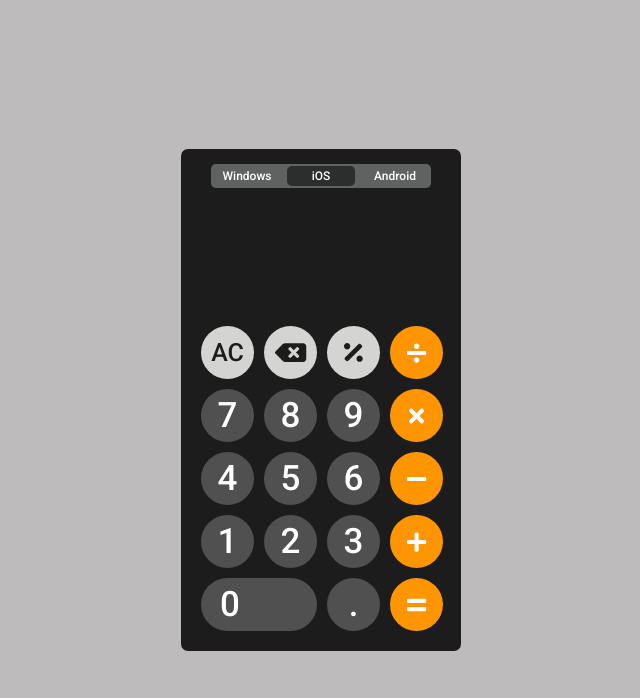
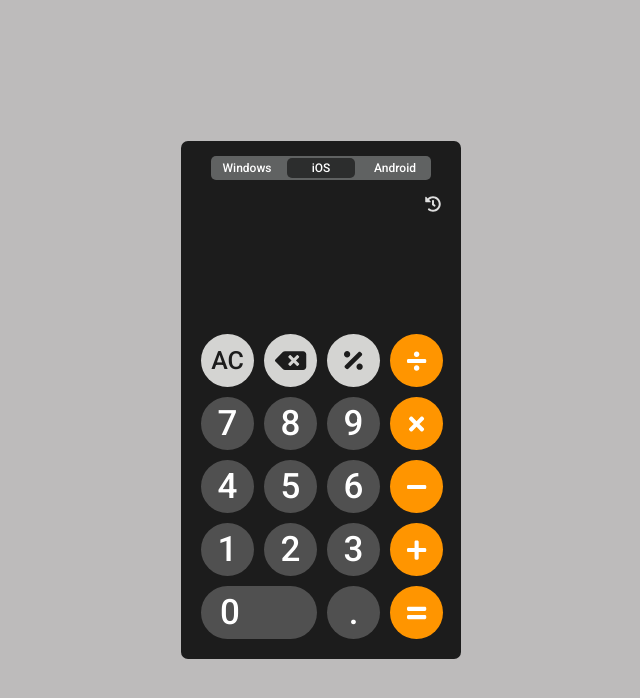
Before and after one commit to eSilvac/calculator-react, a React (Create React App) app: page / in a window 1280 px wide. Shown: the top 698 px of the page, without its empty margins (319-959 px from the left). Built offline with nearby package versions, Linux system fonts and the light colour scheme.

Commit message:
Improving code and adding list of recent calcs

```diff
--- a/src/components/Calculator/Values/Values.jsx
+++ b/src/components/Calculator/Values/Values.jsx
@@ -1,8 +1,47 @@
+import { useState } from 'react';
 import * as S from './styles';
+import { FontAwesomeIcon } from '@fortawesome/react-fontawesome';
+import { faHistory } from '@fortawesome/free-solid-svg-icons';
+import Menu from '@mui/material/Menu';
+import MenuItem from '@mui/material/MenuItem';
 
-const CalculatorValues = ({ operation, result }) => {
+const CalculatorValues = ({ operation, result, handleBackToHistory }) => {
+  const [anchorEl, setAnchorEl] = useState(null);
+  const calcRecord = JSON.parse(localStorage.getItem('old_calcs')) || null;
+
+  const handleClick = event => {
+    setAnchorEl(event.currentTarget);
+  };
+  const handleClose = () => {
+    setAnchorEl(null);
+  };
+
   return (
     <S.ValueWrapper>
+      <S.IconWrapper onClick={handleClick}>
+        <FontAwesomeIcon icon={faHistory} />
+      </S.IconWrapper>
+      <Menu open={!!anchorEl} anchorEl={anchorEl} onClose={handleClose} value={null}>
+        {calcRecord ? (
+          calcRecord.map((record, idx) => (
+            <MenuItem
+              key={idx}
+              onClick={() => {
+                handleBackToHistory(record);
+                handleClose();
+              }}
+              sx={{ minWidth: 120, display: 'flex', flexDirection: 'column', alignItems: 'flex-start' }}
+            >
+              <S.MenuItemOperation>{record.operation.join(' ')}</S.MenuItemOperation>
+              <S.MenuItemResult>{record.result}</S.MenuItemResult>
+            </MenuItem>
+          ))
+        ) : (
+          <MenuItem onClick={handleClose} sx={{ fontSize: 14 }}>
+            No Math Records
+          </MenuItem>
+        )}
+      </Menu>
       <S.Operation>{operation}</S.Operation>
       <S.Result>{result}</S.Result>
     </S.ValueWrapper>
--- a/src/components/Calculator/Values/styles.js
+++ b/src/components/Calculator/Values/styles.js
@@ -5,6 +5,13 @@ export const ValueWrapper = styled.div`
   flex-direction: column;
   align-items: flex-end;
   padding: 20px;
+  padding-top: 0;
+`;
+
+export const IconWrapper = styled.div`
+  color: ${props => props.theme.operationText};
+  margin-bottom: 17px;
+  cursor: pointer;
 `;
 
 export const Operation = styled.p`
@@ -21,3 +28,14 @@ export const Result = styled.p`
   height: 35px;
   color: ${props => props.theme.resultText};
 `;
+
+export const MenuItemOperation = styled.span`
+  color: gray;
+  font-size: 14px;
+`;
+
+export const MenuItemResult = styled.span`
+  display: block;
+  color: #000;
+  font-size: 16px;
+`;
--- a/src/utils/hooks/useCalculator.jsx
+++ b/src/utils/hooks/useCalculator.jsx
@@ -5,6 +5,7 @@ const listOfOperators = ['+', '-', '*', '/'];
 const useCalculator = () => {
   const [operation, setOperation] = useState([]);
   const [result, setResult] = useState('');
+  const [solveFlag, setSolveFlag] = useState(false);
 
   const lastAddedItem = operation[operation.length - 1];
   const lastAddedItemType =
@@ -40,6 +41,7 @@ const useCalculator = () => {
     }
 
     if (newValueItem === 'operator') {
+      setSolveFlag(false);
       setOperation(prev => [...prev, newValue]);
       return;
     }
@@ -48,6 +50,15 @@ const useCalculator = () => {
       if (newValue === '%') {
         handlePercentage();
         return;
+      }
+
+      if (solveFlag) {
+        setSolveFlag(false);
+        setOperation([newValue]);
+        return;
+      } else {
+        console.log('test');
+        setSolveFlag(false);
       }
 
       let newNumber = lastAddedItemType === 'number' ? lastAddedItem + newValue : newValue;
@@ -64,7 +75,11 @@ const useCalculator = () => {
   };
 
   const handleSolve = () => {
-    setOperation([result]);
+    const oldCalcs = JSON.parse(localStorage.getItem('old_calcs')) || [];
+    localStorage.setItem('old_calcs', JSON.stringify([{ operation, result }, ...oldCalcs.slice(0, 4)]));
+
+    setSolveFlag(true);
+    setOperation(result);
     setResult('');
   };
 
@@ -109,7 +124,7 @@ const useCalculator = () => {
       const initial = arr.slice(0, position - 1);
       let rest = arr.slice(position + 1);
 
-      if (rest.length > 0) rest = ['*', ...rest];
+      if (rest.length > 0 && !listOfOperators.includes(rest[0])) rest = ['*', ...rest];
 
       return calculate([...initial, formatNumber(solution), ...rest]);
     }
@@ -151,6 +166,11 @@ const useCalculator = () => {
     }
   };
 
+  const handleBackToHistory = ({ result, operation }) => {
+    setOperation(operation);
+    setResult(result);
+  };
+
   const formatNumber = number => {
     return number
       .toFixed(4)
@@ -158,7 +178,7 @@ const useCalculator = () => {
       .toString();
   };
 
-  return { operation, result, handleChange };
+  return { operation, result, handleChange, handleBackToHistory };
 };
 
 export default useCalculator;
--- a/src/views/Calculator/Calculator.jsx
+++ b/src/views/Calculator/Calculator.jsx
@@ -12,7 +12,7 @@ import { calculatorTypesThemes } from './styles';
 
 const Calculator = () => {
   const [calculatorType, setCalculatorType] = useState('ios');
-  const { operation, result, handleChange } = useCalculator();
+  const { operation, result, handleChange, handleBackToHistory } = useCalculator();
 
   const theme = calculatorTypesThemes[calculatorType];
 
@@ -20,7 +20,7 @@ const Calculator = () => {
     <ThemeProvider theme={theme}>
       <S.Container>
         <CalculatorTypeSelector calculatorType={calculatorType} onChange={setCalculatorType} />
-        <CalculatorValues operation={operation} result={result} />
+        <CalculatorValues operation={operation} result={result} handleBackToHistory={handleBackToHistory} />
         <CalculatorKeyboard type={calculatorType} onChange={handleChange} />
       </S.Container>
     </ThemeProvider>
--- a/src/views/Calculator/styles.js
+++ b/src/views/Calculator/styles.js
@@ -69,6 +69,10 @@ export const calculatorTypesThemes = {
       border-radius: 4px;
       width: 53px;
       height: 53px;
+
+      &:hover {
+        opacity: 0.6;
+      }
     `,
 
     numberKey: css`
```
